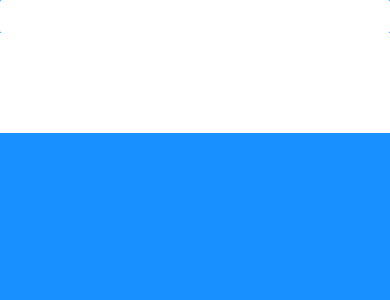
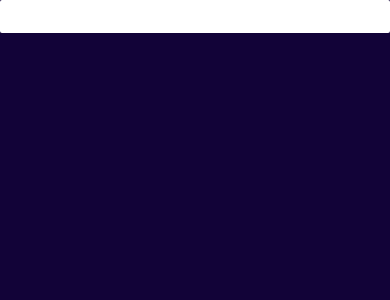
Before and after one commit to lukasgjetting/cosmo-cards, a React Native app: screen / in a window 390 px wide. Shown: the top 300 px of the page. Built offline with nearby package versions, Linux system fonts and the light colour scheme.

Commit message:
Start using cosmo theme

```diff
--- a/App.tsx
+++ b/App.tsx
@@ -6,9 +6,9 @@ import {
 	SafeAreaView,
 	StyleSheet,
 	View,
+	StatusBar,
 } from 'react-native';
 import Card from './src/components/Card';
-import HistoryList from './src/components/HistoryList';
 import {
 	addHistoryEntry,
 	addRandomWord,
@@ -56,8 +56,12 @@ const App = () => {
 
 	return (
 		<SafeAreaView style={styles.container}>
-			<Button onPress={addCard} title="Add word" color="white" />
-			<HistoryList />
+			<StatusBar barStyle="light-content" />
+			<Button
+				onPress={addCard}
+				title="Add word"
+				color="white"
+			/>
 			<View style={styles.cardWrapper}>
 				{activeCard != null && (
 					<Card
@@ -77,7 +81,7 @@ const App = () => {
 const styles = StyleSheet.create({
 	container: {
 		flex: 1,
-		backgroundColor: '#1890ff',
+		backgroundColor: '#120338',
 	},
 	cardWrapper: {
 		flex: 1,
--- a/src/components/Card.tsx
+++ b/src/components/Card.tsx
@@ -194,13 +194,15 @@ const styles = StyleSheet.create({
 		shadowRadius: 2,
 		shadowOpacity: 0.5,
 		shadowOffset: { width: 0, height: 1 },
-		backgroundColor: 'white',
+		backgroundColor: '#531dab',
 	},
 	word: {
 		fontSize: 32,
 		paddingVertical: 32,
+		color: 'white',
 	},
 	translation: {
+		color: 'white',
 		fontWeight: 'bold',
 	},
 	separator: {
```
